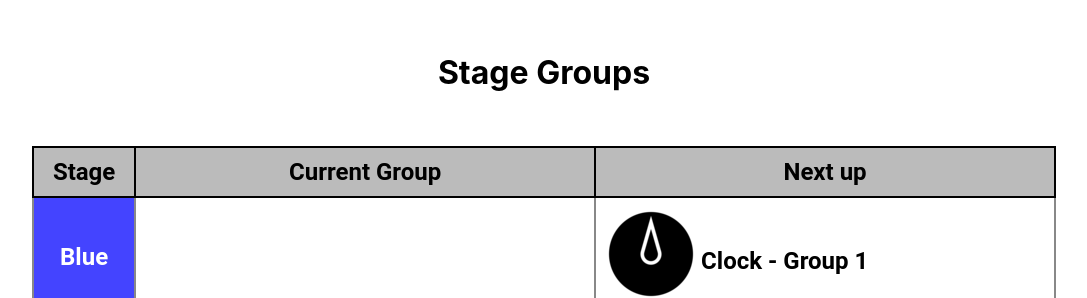
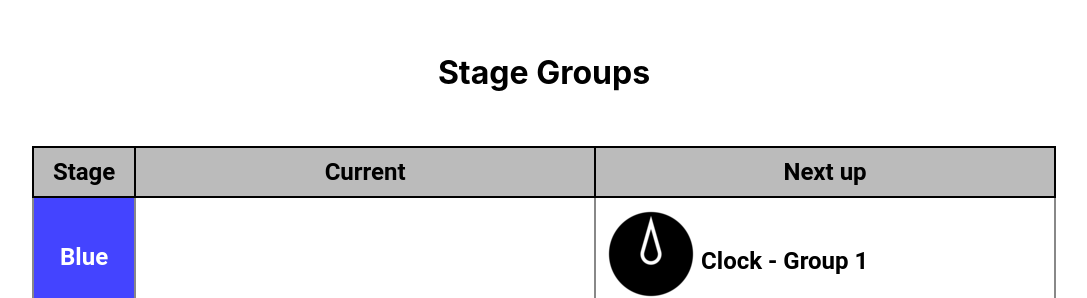
Before and after one commit to kr-matthews/stage-groups, a React (Create React App) app: page / in a window 1280 px wide. Shown: the top 298 px of the page, without its empty margins (96-1183 px from the left). Built offline with nearby package versions, Linux system fonts and the light colour scheme.

Commit message:
Add more data, remove "group" from header

```diff
--- a/src/Data.js
+++ b/src/Data.js
@@ -104,4 +104,207 @@ export const groups = [
   [{}, {}, {}, {}, {}], // empty to end day
 
   // Friday
+
+  [{ event: Event.e44, group: 1 }, { event: Event.e44, group: 1 }, {}, {}, {}],
+  [
+    { event: Event.e44, group: 2 },
+    { event: Event.e44, group: 2 },
+    {},
+    {},
+    { event: Event.e3f, attempt: 1 },
+  ],
+  [
+    { event: Event.e44, group: 3 },
+    { event: Event.e44, group: 3 },
+    {},
+    {},
+    { event: Event.e3f, attempt: 1 },
+  ],
+  [
+    { event: Event.e44, group: 4 },
+    { event: Event.e44, group: 4 },
+    {},
+    {},
+    { event: Event.e3f, attempt: 1 },
+  ],
+  [
+    { event: Event.e44, group: 5 },
+    { event: Event.e44, group: 5 },
+    { event: Event.e44, group: 1 },
+    {},
+    {},
+  ],
+  [
+    { event: Event.e44, group: 6 },
+    { event: Event.e44, group: 6 },
+    { event: Event.e44, group: 2 },
+    { event: Event.e44, group: 1 },
+    {},
+  ],
+
+  [{}, {}, {}, {}, {}], // lunch
+
+  [
+    { event: Event.e55, group: 1 },
+    { event: Event.e55, group: 1 },
+    { event: Event.e55, group: 1 },
+    { event: Event.e55, group: 1 },
+    {},
+  ],
+  [
+    { event: Event.e55, group: 2 },
+    { event: Event.e55, group: 2 },
+    { event: Event.e55, group: 2 },
+    {},
+    {},
+  ],
+  [
+    { event: Event.e55, group: 3 },
+    { event: Event.e55, group: 3 },
+    {},
+    {},
+    { event: Event.e5b, group: 1 },
+  ],
+  [
+    { event: Event.e55, group: 4 },
+    { event: Event.e55, group: 4 },
+    {},
+    {},
+    { event: Event.e5b, group: "1 & 2" },
+  ],
+  [
+    { event: Event.e3o, group: 1 },
+    { event: Event.e3o, group: 1 },
+    {},
+    {},
+    { event: Event.e5b, group: 2 },
+  ],
+  [{ event: Event.e3o, group: 2 }, { event: Event.e3o, group: 2 }, {}, {}, {}],
+  [
+    { event: Event.e3o, group: 3 },
+    { event: Event.e3o, group: 3 },
+    { event: Event.e3o, group: 1 },
+    {},
+    {},
+  ],
+  [
+    { event: Event.e3o, group: 4 },
+    { event: Event.e3o, group: 4 },
+    { event: Event.e3o, group: 2 },
+    {},
+    {},
+  ],
+  [
+    { event: Event.e3o, group: 5 },
+    { event: Event.e3o, group: 5 },
+    { event: Event.e3o, group: 3 },
+    { event: Event.e3o, group: 1 },
+    {},
+  ],
+  [
+    { event: Event.eme, round: 2 },
+    { event: Event.eme, round: 2 },
+    { event: Event.eme, round: 2 },
+    { event: Event.eme, round: 2 },
+    {},
+  ],
+  [
+    { event: Event.e66, round: "Final" },
+    { event: Event.e66, round: "Final" },
+    {},
+    {},
+    {},
+  ],
+  [
+    { event: Event.e77, round: "Final" },
+    { event: Event.e77, round: "Final" },
+    {},
+    {},
+    {},
+  ],
+  [
+    { event: Event.e3b, round: 2 },
+    { event: Event.e3b, round: 2 },
+    { event: Event.e3b, round: 2 },
+    { event: Event.e3b, round: 2 },
+    {},
+  ],
+  [{}, {}, {}, {}, {}], // empty to end day
+
+  // Saturday
+
+  [
+    { event: Event.e22, group: 1 },
+    { event: Event.e22, group: 1 },
+    {},
+    {},
+    { event: Event.e3f, attempt: 3 },
+  ],
+  [
+    { event: Event.e22, group: 2 },
+    { event: Event.e22, group: 2 },
+    {},
+    {},
+    { event: Event.e3f, attempt: 3 },
+  ],
+  [
+    { event: Event.e22, group: 3 },
+    { event: Event.e22, group: 3 },
+    {},
+    {},
+    { event: Event.e3f, attempt: 3 },
+  ],
+  [
+    { event: Event.e22, group: 4 },
+    { event: Event.e22, group: 4 },
+    {},
+    {},
+    { event: Event.e3f, attempt: 3 },
+  ],
+  [
+    { event: Event.e22, group: 5 },
+    { event: Event.e22, group: 5 },
+    {},
+    {},
+    { event: Event.e3f, attempt: 3 },
+  ],
+  [{ event: Event.e22, group: 6 }, { event: Event.e22, group: 6 }, {}, {}, {}],
+  [{ event: Event.e22, group: 7 }, { event: Event.e22, group: 7 }, {}, {}, {}],
+  [
+    { event: Event.e22, group: 8 },
+    { event: Event.e22, group: 8 },
+    { event: Event.e22, group: 1 },
+    {},
+    {},
+  ],
+  [
+    { event: Event.e22, group: 9 },
+    { event: Event.e22, group: 9 },
+    { event: Event.e22, group: 2 },
+    {},
+    {},
+  ],
+  [
+    { event: Event.e22, group: 10 },
+    { event: Event.e22, group: 10 },
+    { event: Event.e22, group: 3 },
+    { event: Event.e22, group: 1 },
+    {},
+  ],
+
+  [{}, {}, {}, {}, {}], // lunch
+
+  // !!!
+
+  [{}, {}, {}, {}, {}], // empty to end day
+
+  // Sunday
+
+  // !!!
+
+  [{}, {}, {}, {}, {}], // lunch
+
+  // !!!
+
+  [{}, {}, {}, {}, {}], // empty to end day
 ];
--- a/src/Display.js
+++ b/src/Display.js
@@ -18,7 +18,7 @@ export default function Display({ current, next }) {
       <tbody>
         <tr>
           <th>Stage</th>
-          <th>Current Group</th>
+          <th>Current</th>
           <th>Next up</th>
         </tr>
         {ids.map((id, index) => (
```
